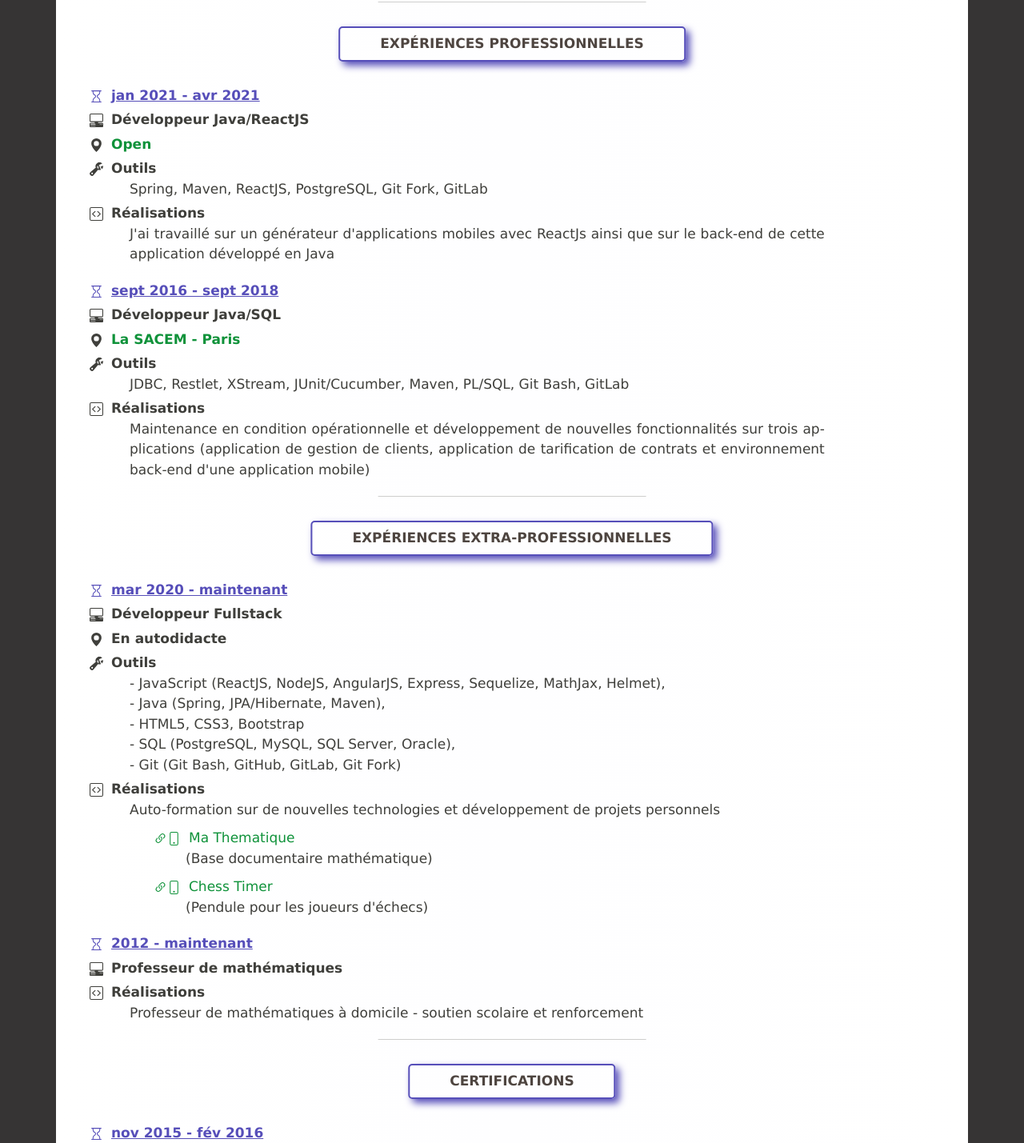
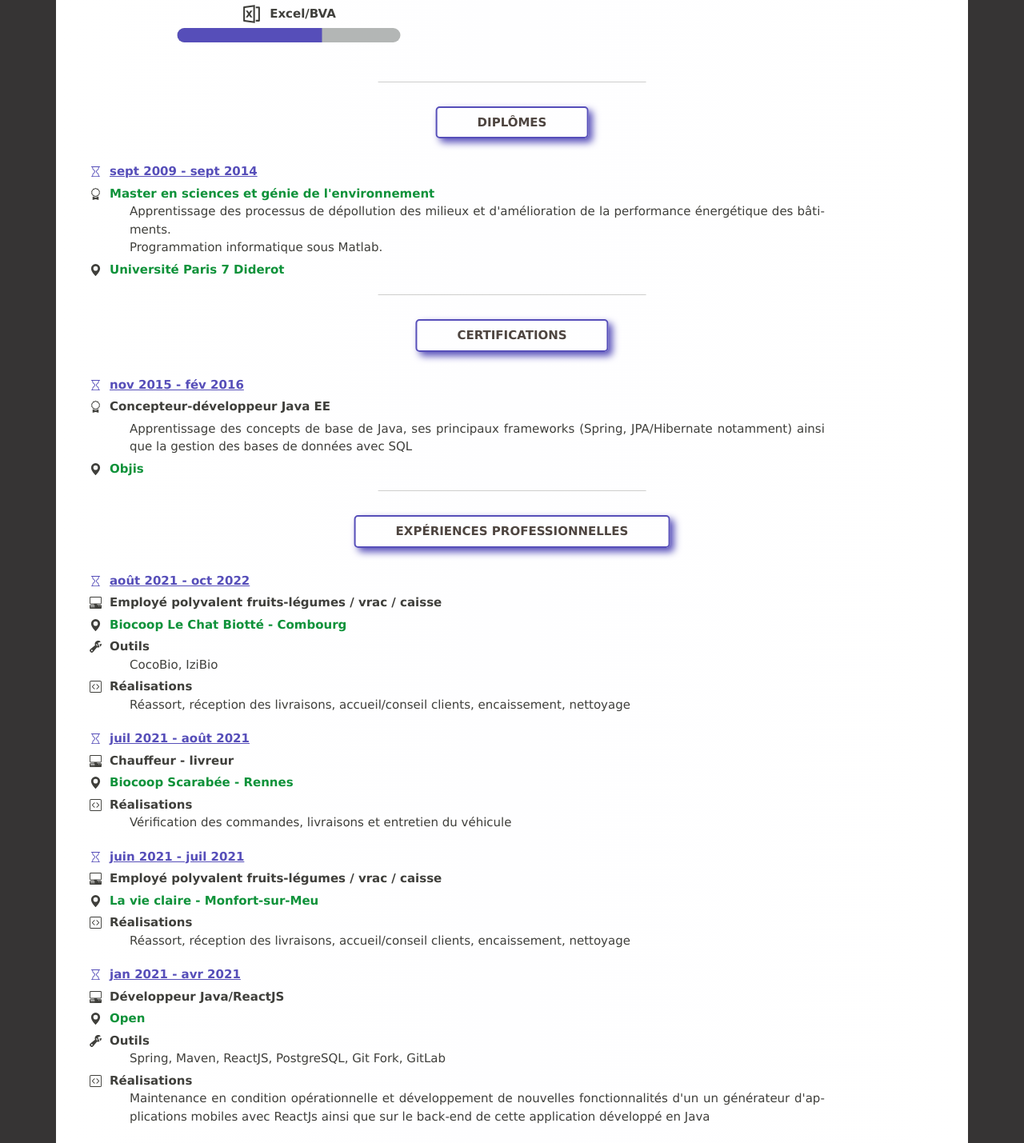
Before and after one commit to jozinho22/cv, a React (Create React App) app: page / in a window 1280 px wide. Shown: the part 810-2239 px from the top of the page at 80% size. Built offline with nearby package versions, Linux system fonts and the light colour scheme.

Commit message:
add all XP on CV

```diff
--- a/package.json
+++ b/package.json
@@ -27,7 +27,7 @@
     "webpack": "^5.75.0"
   },
   "scripts": {
-    "start": "BROWSER=NONE react-scripts start",
+    "start": "BROWSER=NONE GENERATE_SOURCEMAP=false react-scripts start",
     "predeploy": "npm run build",
     "deploy": "gh-pages -d build",
     "build": "CI=false react-scripts build",
--- a/src/App.css
+++ b/src/App.css
@@ -1,8 +1,8 @@
 .App {
   text-align: center;
   background-color: rgb(54, 52, 52);
-  --text-font-size: 17px;
-  --title-font-size: 17px;
+  --text-font-size: 15px;
+  --title-font-size: 15px;
 }
 
 @media print {
--- a/src/components/CurriculumVitae.css
+++ b/src/components/CurriculumVitae.css
@@ -327,7 +327,7 @@ hr {
     position: relative;
     left: 50%;
     transform: translateX(-50%);
-    height: 20px;
+    height: 18px;
     width: 50%;
     background-color:var(--progressbar-background-color) !important;
     border-radius: 15px;
--- a/src/components/CurriculumVitae.jsx
+++ b/src/components/CurriculumVitae.jsx
@@ -17,18 +17,28 @@ import Volunteering from './parts/Volunteering';
 
 const CurriculumVitae = ( {domain} ) => {
 
-    var poste = "Professeur de SII option Informatique et Numérique";
+    var poste = domain === EnumDomain.DEV ? "Développeur" : "Cartographe";
 
     return (
         <Container className="curriculum-vitae-container">
             <Header domain={domain} poste={poste} />
+
+            <Contact />
             <Intro domain={domain} poste={poste} />
-            {
+
+
+            {/* {
                 domain === EnumDomain.DEV ?
                     <Skills />
                         : <></>
+            } */}
+            <Skills domain={domain}/>
+            <Education />
+            {
+                domain === EnumDomain.DEV ?
+                    <Certifications />
+                        : <></>
             }
-            {/* <Skills domain={domain}/> */}
             {
                 domain === EnumDomain.DEV ?
                     <>
@@ -40,17 +50,10 @@ const CurriculumVitae = ( {domain} ) => {
                                 <Experience domain={domain} pro/>
                             </>
             }
-            {
-                domain === EnumDomain.DEV ?
-                    <></>
-                        : <Volunteering />
-            }
-            {
-                domain === EnumDomain.DEV ?
-                    <Certifications />
-                        : <></>
-            }
-            <Education />
+            <Volunteering />
+
+
+
             <Languages />
             {
                 domain === EnumDomain.DEV ?
@@ -58,7 +61,7 @@ const CurriculumVitae = ( {domain} ) => {
                         : <></>
             }
             <Leasures />
-            <Contact />
+
             <Licenses />
         </Container>
     );
--- a/src/components/helpers/pageStyle.jsx
+++ b/src/components/helpers/pageStyle.jsx
@@ -9,10 +9,10 @@ const pageStyle = () => {
                 background-color: var(--back-color-1) !important;
             }
             .curriculum-vitae-container {
-                font-size: 13px !important;
+                font-size: 11px !important;
             }
             .title {
-                font-size: 15px !important;
+                font-size: 13px !important;
             }
             .page-break {
                 page-break-after: auto;
--- a/src/components/parts/Contact.jsx
+++ b/src/components/parts/Contact.jsx
@@ -11,7 +11,7 @@ const Contact = () => {
     var contacts = languageChooser(language, getContact());
 
     return  <div className="page-break">
-                <div className="title">{title}</div>
+
                 <div className="contact">
                     {contacts.map((contact, index) => {
 
--- a/src/components/parts/Experience.jsx
+++ b/src/components/parts/Experience.jsx
@@ -12,7 +12,7 @@ const Experience = ( {domain, pro} ) => {
 
     const {language} = React.useContext(AppContext);
     var title = pro ? languageChooser(language, getTitles()).experience : languageChooser(language, getTitles()).extraProExperience;
-    var jobs = pro ? (domain === EnumDomain.DEV ? languageChooser(language, getDevExperience()) : getNonDevExperience()) : languageChooser(language, getExtraProExperience());
+    var jobs = pro ? (/* domain === EnumDomain.DEV ? languageChooser(language, getDevExperience()) : */ languageChooser(language, getNonDevExperience())) : languageChooser(language, getExtraProExperience());
 
     return  <div className="page-break">
                 <div className="title">{title}</div>
--- a/src/components/parts/infos/dev/getDevExperience.jsx
+++ b/src/components/parts/infos/dev/getDevExperience.jsx
@@ -7,7 +7,7 @@ const getDevExperience = () => {
                     companyLink: "https://www.open.global/",
                     as: "Développeur Java/ReactJS",
                     tools: "Spring, Maven, ReactJS, PostgreSQL, Git Fork, GitLab",
-                    desc: "J'ai travaillé sur un générateur d'applications mobiles avec ReactJs ainsi que sur le back-end de cette application développé en Java"
+                    desc: "Maintenance en condition opérationnelle et développement de nouvelles fonctionnalités d'un un générateur d'applications mobiles avec ReactJs ainsi que sur le back-end de cette application développé en Java"
                 },
                 {
                     period: "sept 2016 - sept 2018",
@@ -25,7 +25,7 @@ const getDevExperience = () => {
                 companyLink: "https://www.open.global/",
                 as: "Java/ReactJS developer",
                 tools: "Spring, Maven, ReactJS, PostgreSQL, Git Fork, GitLab",
-                desc: "I worked on a mobile app generator with ReactJs as well as the back-end part developed in Java"
+                desc: "Maintenance and development of a mobile app generator with ReactJs as well as the back-end part developed in Java"
             },
             {
                 period: "sept 2016 - sept 2018",
--- a/src/components/parts/infos/getExtraProExperience.jsx
+++ b/src/components/parts/infos/getExtraProExperience.jsx
@@ -5,7 +5,7 @@ const getExtraProExperience = () => {
                     period: "mar 2020 - maintenant",
                     company: "En autodidacte",
                     as: "Développeur Fullstack",
-                    tools: " - JavaScript (ReactJS, NodeJS, AngularJS, Express, Sequelize, MathJax, Helmet), \n - Java (Spring, JPA/Hibernate, Maven),  \n - HTML5, CSS3, Bootstrap  \n - SQL (PostgreSQL, MySQL, SQL Server, Oracle),  \n - Git (Git Bash, GitHub, GitLab, Git Fork)",
+                    tools: " - JavaScript (ReactJS, NodeJS, AngularJS, Express, Sequelize, MathJax, Helmet, JWT), \n - Java (Spring, JPA/Hibernate, Maven, JWT),  \n - HTML5, CSS3, Bootstrap  \n - SQL (PostgreSQL, MySQL, SQL Server, Oracle),  \n - Git (Git Bash, GitHub, GitLab, Git Fork)",
                     desc: "Auto-formation sur de nouvelles technologies et développement de projets personnels",
                     references: [
                         {
@@ -17,11 +17,17 @@ const getExtraProExperience = () => {
                             url: "https://jozinho22.github.io/chess-timer",
                             webSiteName : "Chess Timer",
                             desc: "(Pendule pour les joueurs d'échecs)"
-                        }/* ,
+                        },
                         {
                             url: "https://jozinho22.github.io/cv",
-                            webSiteName : "Mon CV en tant que développeur"
-                        } */
+                            webSiteName : "Mon CV",
+                            desc: "(Mon CV en tant que développeur)"
+                        },
+                        {
+                            url: "https://jozinho22.github.io/test-your-skills",
+                            webSiteName : "Test your skills",
+                            desc: "(Un test pour les devs Java)"
+                        }
                     ]
                 },
                 {
@@ -47,11 +53,17 @@ const getExtraProExperience = () => {
                         url: "https://jozinho22.github.io/chess-timer",
                         webSiteName : "Chess Timer",
                         desc: "(Timer for chess players)"
-                    }/* ,
+                    },
                     {
                         url: "https://jozinho22.github.io/cv",
-                        webSiteName : "My CV as developer"
-                    } */
+                        webSiteName : "My CV",
+                        desc: "(My CV as developer)"
+                    },
+                    {
+                        url: "https://jozinho22.github.io/test-your-skills",
+                        webSiteName : "Test your skills",
+                        desc: "(A test for Java coders)"
+                    }
                 ]
             },
             {
--- a/src/components/parts/infos/nonDev/getNonDevExperience.jsx
+++ b/src/components/parts/infos/nonDev/getNonDevExperience.jsx
@@ -1,6 +1,7 @@
 const getNonDevExperience = () => {
 
-    return [
+    return {
+                french: [
                     {
                         period: "août 2021 - oct 2022",
                         company: "Biocoop Le Chat Biotté - Combourg",
@@ -13,7 +14,7 @@ const getNonDevExperience = () => {
                         period: "juil 2021 - août 2021",
                         company: "Biocoop Scarabée - Rennes",
                         companyLink: "https://scarabee-biocoop.fr/",
-                    as: "Chauffeur - livreur (remplacement)",
+                        as: "Chauffeur - livreur",
                         desc: "Vérification des commandes, livraisons et entretien du véhicule"
                     },
                     {
@@ -24,12 +25,34 @@ const getNonDevExperience = () => {
                         desc: "Réassort, réception des livraisons, accueil/conseil clients, encaissement, nettoyage"
                     },
                    {
+                        period: "jan 2021 - avr 2021",
+                        company: "Open",
+                        companyLink: "https://www.open.global/",
+                        as: "Développeur Java/ReactJS",
+                        tools: "Spring, Maven, ReactJS, PostgreSQL, Git Fork, GitLab",
+                        desc: "Maintenance en condition opérationnelle et développement de nouvelles fonctionnalités d'un un générateur d'applications mobiles avec ReactJs ainsi que sur le back-end de cette application développé en Java"
+                    },
+                    {
+                        period: "sept 2018 - juin 2019",
+                        as: "Développeur Java",
+                        tools: "Java, Spring, JPA/Hibernate, Maven",
+                        desc: "Intercontrat pendant neuf mois dans tros sociétés différentes, soit ce temps passé à se former en interne (Java8, Spring, frameworks JavaScript)"
+                    },
+                    {
                         period: "sept 2016 - sept 2018",
                         company: "La SACEM - Paris",
                         companyLink: "https://www.sacem.fr/",
                         as: "Développeur Java/SQL",
-                    tools: "JDBC, Restlet, XStream, JUnit/Cucumber, Maven, PL/SQL, Git Bash, GitLab",
+                        tools: "Java, JDBC, Restlet, XStream, JUnit/Cucumber, Maven, PL/SQL, Git Bash, GitLab",
                         desc: "Maintenance en condition opérationnelle et développement de nouvelles fonctionnalités sur trois applications (application de gestion de clients, application de tarification de contrats et environnement back-end d'une application mobile)"
+                    },
+                    {
+                        period: "févr 2016 - juin 2016",
+                        company: "La SNCF - Paris",
+                        companyLink: "https://www.sncf.com/fr",
+                        as: "Développeur Java",
+                        tools: "Java, Spring, JPA/Hibernate, Maven, AngularJS",
+                        desc: "Développement en binôme d'un POC sur la thématique des recharges de pass pour le TER"
                     },
                     {
                         period: "mai 2015 - sept 2015",
@@ -78,7 +101,110 @@ const getNonDevExperience = () => {
                         as: "Croupier de Texas Hold'Em",
                         desc: "Croupier de poker (variante Texas Hold'em), gestion du fond de caisse et des litiges"
                     }
+                ],
+                english: [
+                    {
+                        period: "aug 2021 - oct 2022",
+                        company: "Biocoop Le Chat Biotté - Combourg",
+                        companyLink: "https://www.biocooplechatbiotte.com/",
+                        as: "Polyvalent employee (notably Fruits & Vegetables)",
+                        tools: "CocoBio, IziBio",
+                        desc: "Restock, delivering reception, welcoming/advices, cashiering, cleaning"
+                    },
+                    {
+                        period: "july 2021 - aug 2021",
+                        company: "Biocoop Scarabée - Rennes",
+                        companyLink: "https://scarabee-biocoop.fr/",
+                        as: "Driver - delivery person",
+                        desc: "Commands checking, delivery and vehicle maintenance"
+                    },
+                    {
+                        period: "june 2021 - july 2021",
+                        company: "La vie claire - Monfort-sur-Meu",
+                        companyLink: "https://www.lavieclaire.com/",
+                        as: "Polyvalent employee (notably Fruits & Vegetables)",
+                        desc: "Restock, delivering reception, welcoming/advices, cashiering, cleaning"
+                    },
+                    {
+                        period: "jan 2021 - apr 2021",
+                        company: "Open",
+                        companyLink: "https://www.open.global/",
+                        as: "Java/ReactJS developer",
+                        tools: "Spring, Maven, ReactJS, PostgreSQL, Git Fork, GitLab",
+                        desc: "Maintenance and development of a mobile app generator with ReactJs as well as the back-end part developed in Java"
+                    },
+                    {
+                        period: "sept 2018 - juin 2019",
+                        as: "Développeur Java",
+                        tools: "Java, Spring, JPA/Hibernate, Maven",
+                        desc: "Nine monthes intercontract in three differents companies, hence training on new technologies (Java8, Spring, JavaScript frameworks)"
+                    },
+                    {
+                        period: "sept 2016 - sept 2018",
+                        company: "La SACEM - Paris",
+                        companyLink: "https://www.sacem.fr/",
+                        as: "Java/SQL developer",
+                        tools: "JDBC, Restlet, XStream, JUnit/Cucumber, Maven, PL/SQL, Git Bash, GitLab",
+                        desc: "Maintenance and development of three applications (clients management application, pricing application and back-end environment of a mobile app)"
+                    },
+                    {
+                        period: "febr 2016 - june 2016",
+                        company: "La SNCF - Paris",
+                        companyLink: "https://www.sncf.com/fr",
+                        as: "Développeur Java",
+                        tools: "Java, Spring, JPA/Hibernate, Maven, AngularJS",
+                        desc: "Development of a Proof Of Concept on the theme of self pass-charging"
+                    },
+                    {
+                        period: "may 2015 - sept 2015",
+                        company: "Axione - Malakoff",
+                        companyLink: "https://www.axione.com/",
+                        as: "Cartographer",
+                        tools: "ArcGIS, Excel",
+                        desc: "Data integration in a developement of the optical fiber"
+                    },
+                    {
+                        period: "nov 2014 - febr 2015",
+                        company: "ERDF - Paris",
+                        companyLink: "https://www.enedis.fr/",
+                        as: "Cartographer",
+                        tools: "Mercator, Excel",
+                        desc: "Electricity networks cartography managing, as well as training and support for new users"
+                    },
+                    {
+                        period: "apr 2014 - sept 2014",
+                        company: "Enertrag - Cergy",
+                        companyLink: "https://france.enertrag.com/",
+                        as: "Cartographer (M2 internship)",
+                        tools: "ArgGIS, Excel",
+                        desc: "Aeolien cartography prospecter"
+                    },
+                    {
+                        period: "apr 2013 - sept 2013",
+                        company: "Sermet - Créteil",
+                        companyLink: "https://www.manergy.fr/",
+                        as: "Cartographer (M1 internship)",
+                        tools: "ArgGIS, Excel",
+                        desc: "Cartography, data interpretation and support on a geothermy developement blueprint"
+                    },
+                    {
+                        period: "apr 2012 - sept 2012",
+                        company: "Planète verte - Paris",
+                        companyLink: "http://www.planete-verte.fr/",
+                        as: "Technical writer (stage de L3)",
+                        tools: "Word, Excel",
+                        desc: "Article writing on green mobility"
+                    },
+                    {
+                        period: "jan 2008 - sept 2008",
+                        company: "Casino de Pougues-les-Eaux",
+                        companyLink: "https://casino-pougues-les-eaux.fr/",
+                        as: "Texas Hold'Em dealer",
+                        desc: "Texas Hold'Em dealer, managing cashier and tables"
+                    }
+
                 ]
+            }
 
 }
 
--- a/src/components/parts/infos/nonDev/getNonDevSkills.jsx
+++ b/src/components/parts/infos/nonDev/getNonDevSkills.jsx
@@ -2,12 +2,12 @@ const getDevSkills = () => {
 
     return [
         {
-            language: "IziBio",
-            level: 75
+            language: "QGIS/ArcGIS",
+            level: 65
         },
         {
-            language: "Connaissances produits Biocoop",
-            level: 70
+            language: "PostgreSQL",
+            level: 75
         },
         {
             language: "Excel/VBA",
--- a/src/components/parts/infos/nonDev/getVolunteering.jsx
+++ b/src/components/parts/infos/nonDev/getVolunteering.jsx
@@ -11,8 +11,8 @@ const getVolunteering = () => {
                     period: "oct 2020 - sept 2021",
                     company: "La SPA - Rennes",
                     companyLink: "https://www.la-spa.fr/etablissement/refuge-spa-de-rennes/",
-                    as: "Agent animalier en chatterie (bénévolat)",
-                    desc: "Nettoyage des espaces communs des chats, nettoyage des litières/gamelles, nettoyage des locaux"
+                    as: "Agent animalier en chatterie",
+                    desc: "Nettoyage des espaces communs des chats, nettoyage des litières/gamelles, nettoyage des locaux (à raison de trois matinées par semaine + 2ème confinement à temps plein)"
                 }
             ]
 
```
Lines whose indentation alone changed are shown as unchanged.
